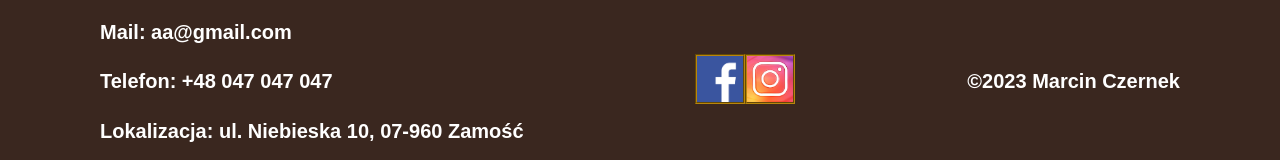
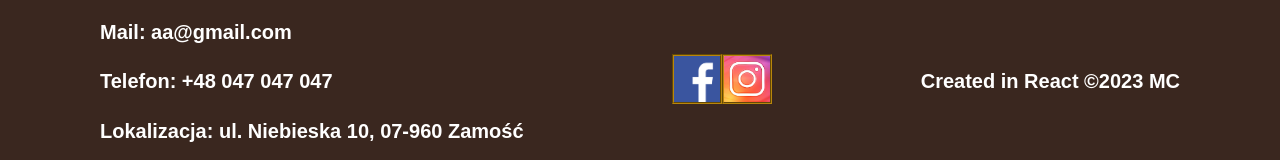
Before and after one commit to MarcinCzernek/cafe_page, a React (Create React App) app: page / in a window 1280 px wide. Shown: the part 4929-5089 px from the top of the page. Built offline with nearby package versions, Linux system fonts and the light colour scheme.

Commit message:
changes in component under footer

```diff
--- a/src/components/Footer.js
+++ b/src/components/Footer.js
@@ -4,7 +4,7 @@ import fb from "../assets/images/fb.png";
 import inst from "../assets/images/insta.png";
 
 const Author = {
-    name: 'Marcin Czernek',
+    name: 'MC',
     year: 2023
 }
 
@@ -19,7 +19,7 @@ const Footer = () => {
             <div className="icons">   <a href="#"><img src={fb} alt="fb" width="50px" height="50px" /></a>
                 <a href="#" target="_blank"><img src={inst} alt="inst" width="50px" height="50px" /></a>
             </div>
-            <div className="author">  <h4>©{Author.year} {Author.name}</h4></div>
+            <div className="author">  <h4>Created in React ©{Author.year} {Author.name}</h4></div>
         </div>
 
     );
```
